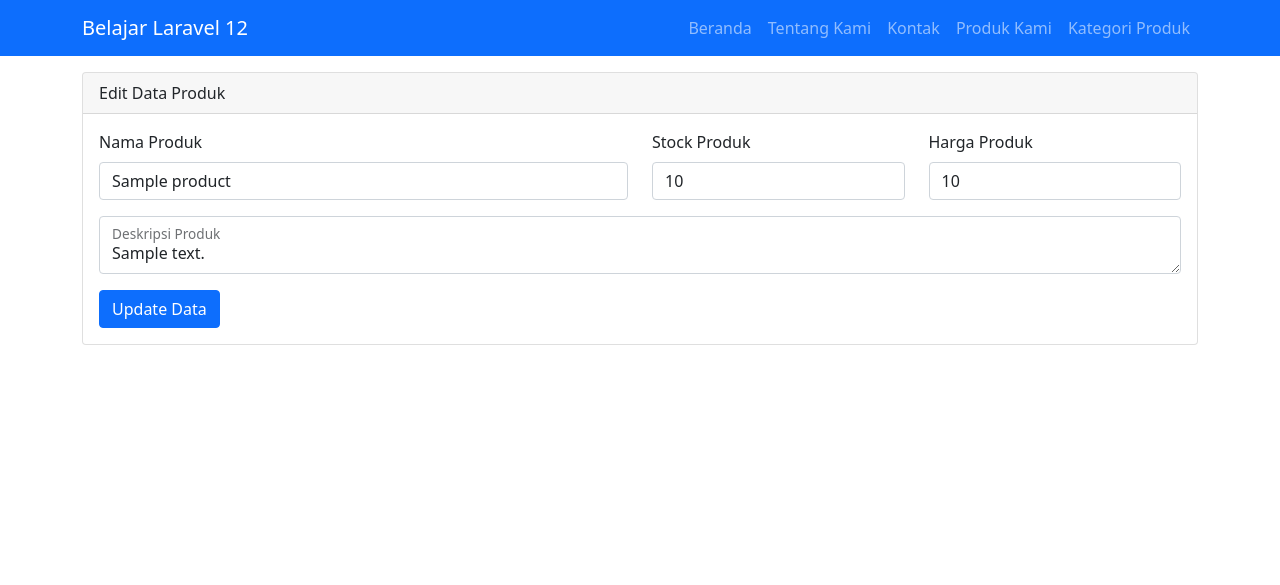
After one commit to monicapratiwicecilia/tes123, a Laravel app: page /product/1/edit in a window 1280 px wide. The commit adds this page. Shown: the top 585 px of the page. Run offline with Laravel 12, Linux system fonts and the light colour scheme; tables that the repository leaves empty hold one stand-in row (values such as "Sample post"); parts of the project's set-up code (start-up, migrations or seed data) failed here and were passed over.

Commit message:
Menambahkan tampil kategori produk dan CRUD Modul 10

```diff
--- a/app/Http/Controllers/ProductController.php
+++ b/app/Http/Controllers/ProductController.php
@@ -2,10 +2,8 @@
 
 namespace App\Http\Controllers;
 
-
 use App\Models\Product;
 use Illuminate\Http\Request;
-
 
 class ProductController extends Controller
 {
@@ -16,12 +14,12 @@ class ProductController extends Controller
             'status_toko' => 'Belum Pasti'
         ];
 
-        //kita gunakan Eloquent ORM (Model Product dari Modul 8)
-        $data_product = Product::orderBy('id_product', 'desc')->paginate(10); //query data produk, 10 data per halaman, data terbaru di atas
+        // kita gunakan Eloquent ORM (Model Product dari Modul 8 & 9)
+        $data_product = Product::orderBy('id_product', 'desc')->paginate(10);
 
         return view('pages.product.show', [
-            'data_toko'=> $data_toko,
-            'data_produk'=>$data_product,
+            'data_toko' => $data_toko,
+            'data_produk' => $data_product,
         ]);
     }
 
@@ -30,7 +28,6 @@ class ProductController extends Controller
     }
 
     public function store(Request $request){
-
         // kita akan melakukan validasi setiap data yang diinputkan
         $request->validate([
             'name_product' => 'required|min:4|max:20',
@@ -50,16 +47,71 @@ class ProductController extends Controller
             'desc_product.required' => 'Deskripsi produk wajib diisi.',
         ]);
 
-        //kita tambahkan data yang di inputkan ke dalam database
+        // kita tambahkan data yang diinputkan ke dalam database
         Product::create([
             'name_product' => $request->name_product,
             'stock_product' => $request->stock_product,
             'price_product' => $request->price_product,
             'desc_product' => $request->desc_product,
-            'id_category' => rand(1,3), //kita gunakan fungsi random untuk menambahkan category
+            'id_category' => rand(1,3), // kita gunakan fungsi random untuk menambahkan category
         ]);
 
-        //kita akan memberikan pesan ketika data berhasil di inputkan
+        // kita akan memberikan pesan ketika data berhasil diinputkan
         return redirect('/product')->with('message','Data Berhasil Ditambahkan');
     }
+
+    public function show($id){
+        // query untuk menampilkan detail data sesuai id menggunakan Eloquent ORM
+        $produk_detail = Product::findOrFail($id);
+
+        return view('pages.product.detail', [
+            'detail_produk' => $produk_detail
+        ]);
+    }
+
+    public function edit($id){
+        // mengambil 1 data spesifik dari id yang dikirimkan dari parameter
+        $data_product = Product::findOrFail($id);
+
+        return view('pages.product.editProduct', [
+            'updated_produk' => $data_product,
+        ]);
+    }
+
+    public function update($id, Request $request){
+        // kita akan melakukan validasi setiap data yang diinputkan pada form edit
+        $request->validate([
+            'name_product' => 'required|min:4|max:20',
+            'stock_product' => 'required|integer|min:0',
+            'price_product' => 'required|integer|min:0',
+            'desc_product' => 'required',
+        ],[
+            'name_product.min' => 'Nama produk minimal 4 karakter.',
+            'name_product.max' => 'Nama produk maksimal 20 karakter.',
+            'name_product.required' => 'Nama produk wajib diisi.',
+            'stock_product.required' => 'Stok produk wajib diisi.',
+            'stock_product.integer' => 'Stok produk harus berupa angka bulat.',
+            'stock_product.min' => 'Stok produk tidak boleh kurang dari 0.',
+            'price_product.required' => 'Harga produk wajib diisi.',
+            'price_product.integer' => 'Harga produk harus berupa angka bulat.',
+            'price_product.min' => 'Harga produk tidak boleh kurang dari 0.',
+            'desc_product.required' => 'Deskripsi produk wajib diisi.',
+        ]);
+
+        // query untuk merubah data menggunakan Eloquent ORM
+        Product::findOrFail($id)->update([
+            'name_product' => $request->name_product,
+            'stock_product' => $request->stock_product,
+            'price_product' => $request->price_product,
+            'desc_product' => $request->desc_product,
+        ]);
+
+        return redirect('/product')->with('message', 'Data Berhasil Diupdate');
+    }
+
+    public function destroy($id){
+        // query untuk hapus data dari database
+        Product::findOrFail($id)->delete();
+        return redirect('/product')->with('message', 'Data Berhasil Dihapus');
+    }
 }
--- a/resources/views/layouts/navbar.blade.php
+++ b/resources/views/layouts/navbar.blade.php
@@ -19,6 +19,9 @@
                 <li class="nav-item">
                     <a class="nav-link" href="/product">Produk Kami</a>
                 </li>
+                <li class="nav-item">
+                    <a class="nav-link" href="/category">Kategori Produk</a>
+                </li>
             </ul>
         </div>
     </div>
--- /dev/null
+++ b/resources/views/pages/product/editProduct.blade.php
@@ -0,0 +1,61 @@
+@extends('layouts.master')
+
+@section('content')
+<div class="card">
+    <div class="card-header">Edit Data Produk</div>
+    <div class="card-body">
+        <form action="/product/{{$updated_produk->id_product}}" method="POST">
+            @method('PUT')
+            @csrf
+            <div class="row">
+                <div class="col-sm-6">
+                    <div class="mb-3">
+                        <label class="form-label">Nama Produk</label>
+                        <input type="text" name="name_product" class="form-control"
+                            value="{{old('name_product', $updated_produk->name_product)}}">
+                        {{-- kita berikan pesan jika terjadi error --}}
+                        @error('name_product')
+                        <div id="nameHelp" class="form-text text-danger">{{$message}}</div>
+                        @enderror
+                    </div>
+                </div>
+                <div class="col-sm-3">
+                    <div class="mb-3">
+                        <label class="form-label">Stock Produk</label>
+                        <input type="number" name="stock_product" class="form-control"
+                            value="{{old('stock_product', $updated_produk->stock_product)}}">
+                        {{-- kita berikan pesan jika terjadi error --}}
+                        @error('stock_product')
+                        <div id="stockHelp" class="form-text text-danger">{{$message}}</div>
+                        @enderror
+                    </div>
+                </div>
+                <div class="col-sm-3">
+                    <div class="mb-3">
+                        <label class="form-label">Harga Produk</label>
+                        <input type="number" name="price_product" class="form-control"
+                            value="{{old('price_product', $updated_produk->price_product)}}">
+                        @error('price_product')
+                        <div id="priceHelp" class="form-text text-danger">{{$message}}</div>
+                        @enderror
+                    </div>
+                </div>
+                <div class="col-12">
+                    <div class="form-floating">
+                        <textarea class="form-control" name="desc_product"
+                            rows="10">{{old('desc_product', $updated_produk->desc_product)}}</textarea>
+                        <label>Deskripsi Produk</label>
+                        {{-- kita berikan pesan jika terjadi error --}}
+                        @error('desc_product')
+                        <div id="descHelp" class="form-text text-danger">{{$message}}</div>
+                        @enderror
+                    </div>
+                </div>
+                <div class="col-sm-12 mt-3">
+                    <button type="submit" class="btn btn-primary">Update Data</button>
+                </div>
+            </div>
+        </form>
+    </div>
+</div>
+@endsection
--- a/routes/web.php
+++ b/routes/web.php
@@ -3,6 +3,7 @@
 use Illuminate\Support\Facades\Route;
 use App\Http\Controllers\SapaController;
 use App\Http\Controllers\ProductController;
+use App\Http\Controllers\CategoryController;
 
 
 Route::get('/', function () {
@@ -28,3 +29,10 @@ Route::get('/product', [ProductController::class, 'index']);
 Route::get('/product/addProduct', [ProductController::class, 'addProduct']);
 
 Route::post('/product', [ProductController::class, 'store']);
+
+Route::get('/product/{id}', [ProductController::class, 'show']);
+Route::get('/product/{id}/edit', [ProductController::class, 'edit']);
+Route::put('/product/{id}', [ProductController::class, 'update']);
+Route::delete('/product/{id}', [ProductController::class, 'destroy']);
+
+Route::resource('/category', CategoryController::class);
```
Also changed, not shown: app/Http/Controllers/CategoryController.php (added, +24 -0 lines), app/Models/CategoryProduct.php (added, +17 -0 lines), resources/views/pages/category/show.blade.php (added, +49 -0 lines), resources/views/pages/product/detail.blade.php (added, +35 -0 lines), resources/views/pages/product/show.blade.php (+34 -3 lines).
